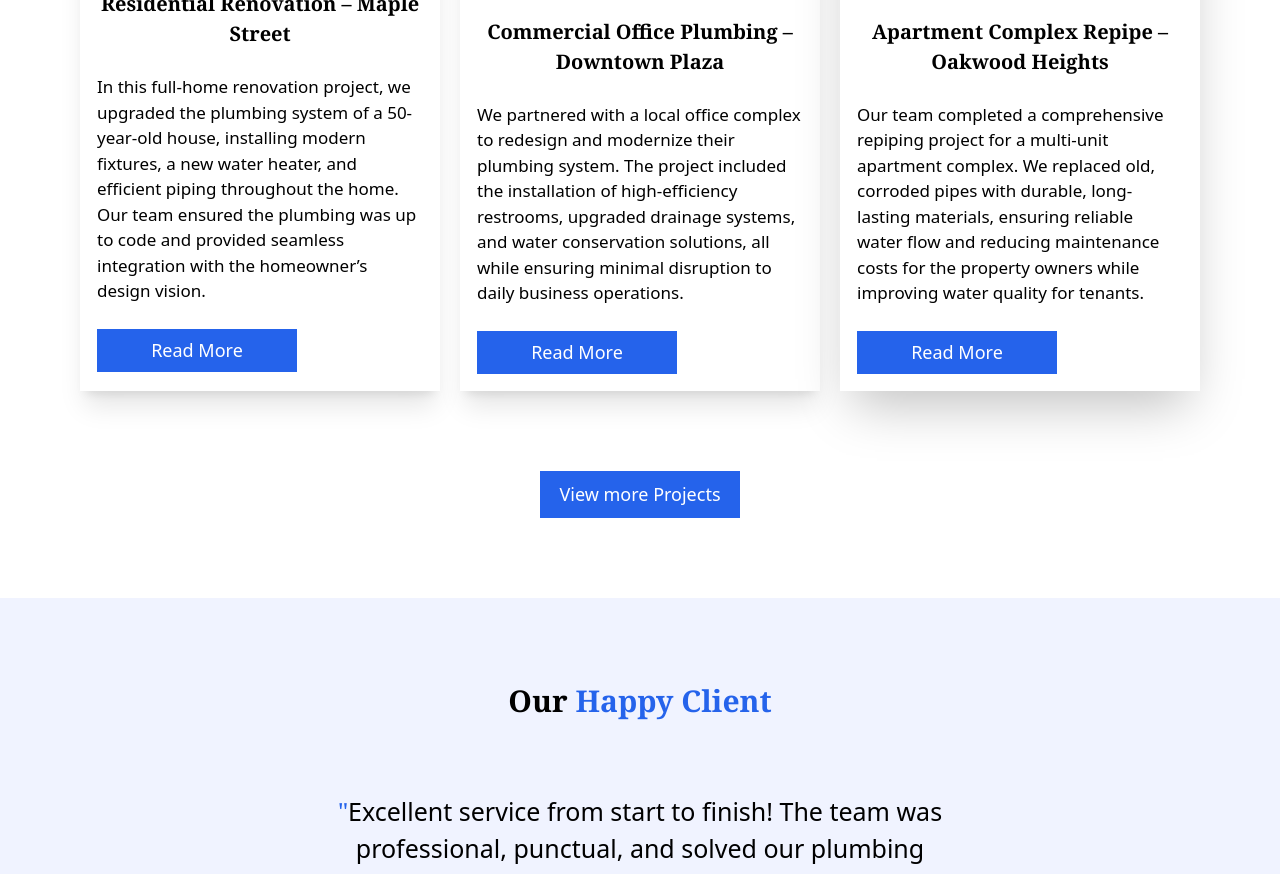
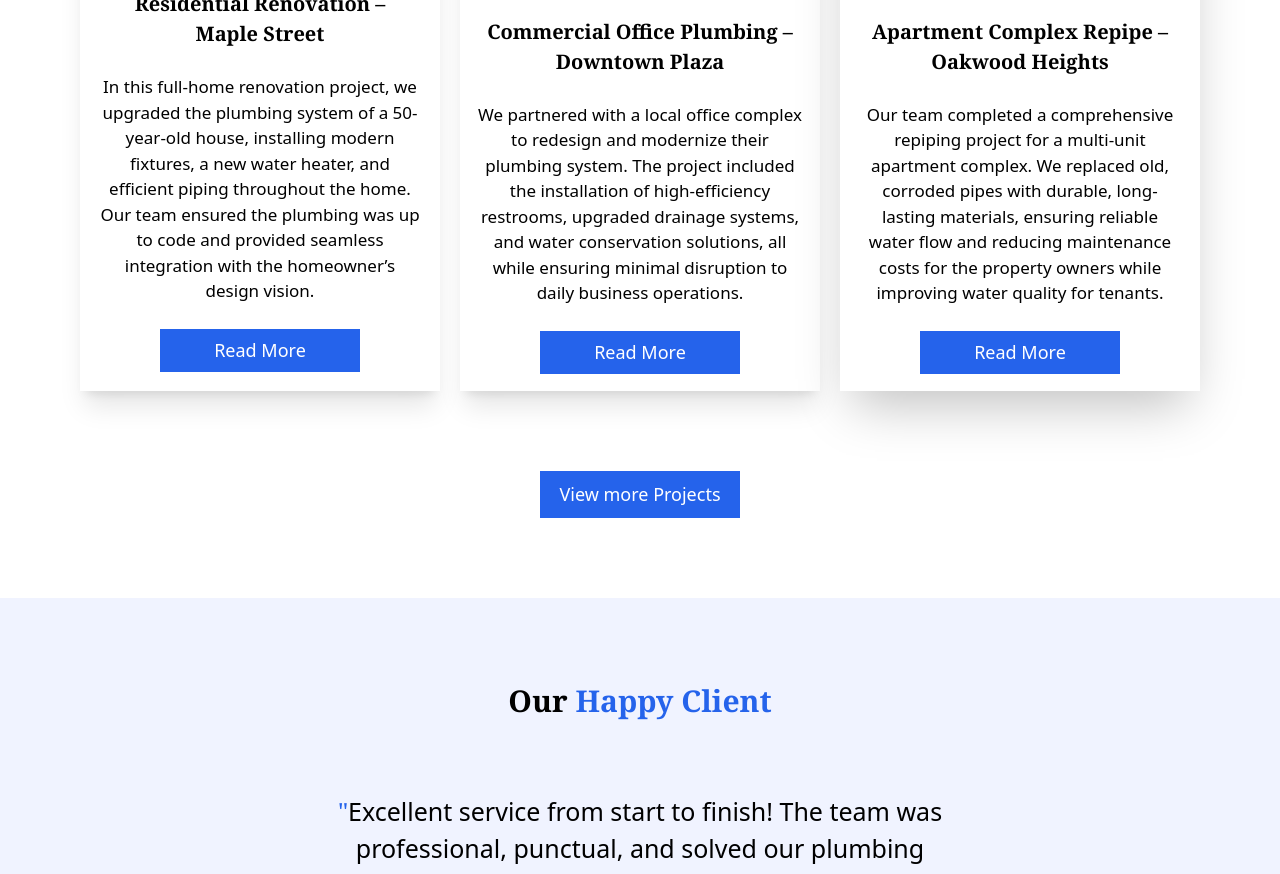
Before and after one commit to mayuraabhayasinghe/digital-innovation-project, a website: page src/index.html in a window 1280 px wide. Shown: the part 2969-3843 px from the top of the page. Drawn offline with Linux system fonts and the light colour scheme.

Commit message:
Update index.html

```diff
--- a/src/index.html
+++ b/src/index.html
@@ -234,8 +234,9 @@
             />
             <div class="flex flex-col gap-[25px]">
               <h2 class="font-serif font-semibold text-[20px] text-center">
-                Residential Renovation – Maple Street
+                Residential Renovation – <br> Maple Street
               </h2>
+              <div style="text-align: center;">
               <p class="font-sans font-thin text-[17px]">
                 In this full-home renovation project, we upgraded the plumbing system
                 of a 50-year-old house, installing modern fixtures, a new water heater,
@@ -243,11 +244,16 @@
                  was up to code and provided seamless integration with the homeowner’s design
                  vision.
               </p>
+            </div>
+
+              <div style="display: flex; justify-content: center;">
                 <button
                   class="text-white text-[18px] bg-blue-600 hover:bg-blue-700 p-[8px] w-[200px] text-center"
                 >
                   Read More
                 </button>
+              </div>
+
             </div>
           </div>
           <!--end of project card  -->
@@ -262,17 +268,23 @@
               <h2 class="font-serif font-semibold text-[20px] text-center">
                 Commercial Office Plumbing – Downtown Plaza
               </h2>
+              <div style="text-align: center;">
               <p class="font-sans font-thin text-[17px]">
                 We partnered with a local office complex to redesign and modernize their
                  plumbing system. The project included the installation of high-efficiency
                  restrooms, upgraded drainage systems, and water conservation solutions,
                  all while ensuring minimal disruption to daily business operations.
               </p>
+            </div>
+
+              <div style="display: flex; justify-content: center;">
                 <button
                   class="text-white text-[18px] bg-blue-600 hover:bg-blue-700 p-[8px] w-[200px] text-center"
                 >
                   Read More
                 </button>
+              </div>
+
             </div>
           </div>
           <!--end of project card  -->
@@ -287,17 +299,23 @@
               <h2 class="font-serif font-semibold text-[20px] text-center">
                 Apartment Complex Repipe – Oakwood Heights
               </h2>
+              <div style="text-align: center;">
               <p class="font-sans font-thin text-[17px]">
                 Our team completed a comprehensive repiping project for a multi-unit apartment
                 complex. We replaced old, corroded pipes with durable, long-lasting materials,
                 ensuring reliable water flow and reducing maintenance costs for the property
                 owners while improving water quality for tenants.
               </p>
+            </div>
+
+              <div style="display: flex; justify-content: center;">
                 <button
-                class="text-white font-sans font-normal text-[18px] bg-blue-600 hover:bg-blue-700 p-[8px] w-[200px] text-center"
+                  class="text-white text-[18px] bg-blue-600 hover:bg-blue-700 p-[8px] w-[200px] text-center"
                 >
                   Read More
                 </button>
+              </div>
+
             </div>
           </div>
           <!--end of project card  -->
```
Lines whose indentation alone changed are shown as unchanged.
